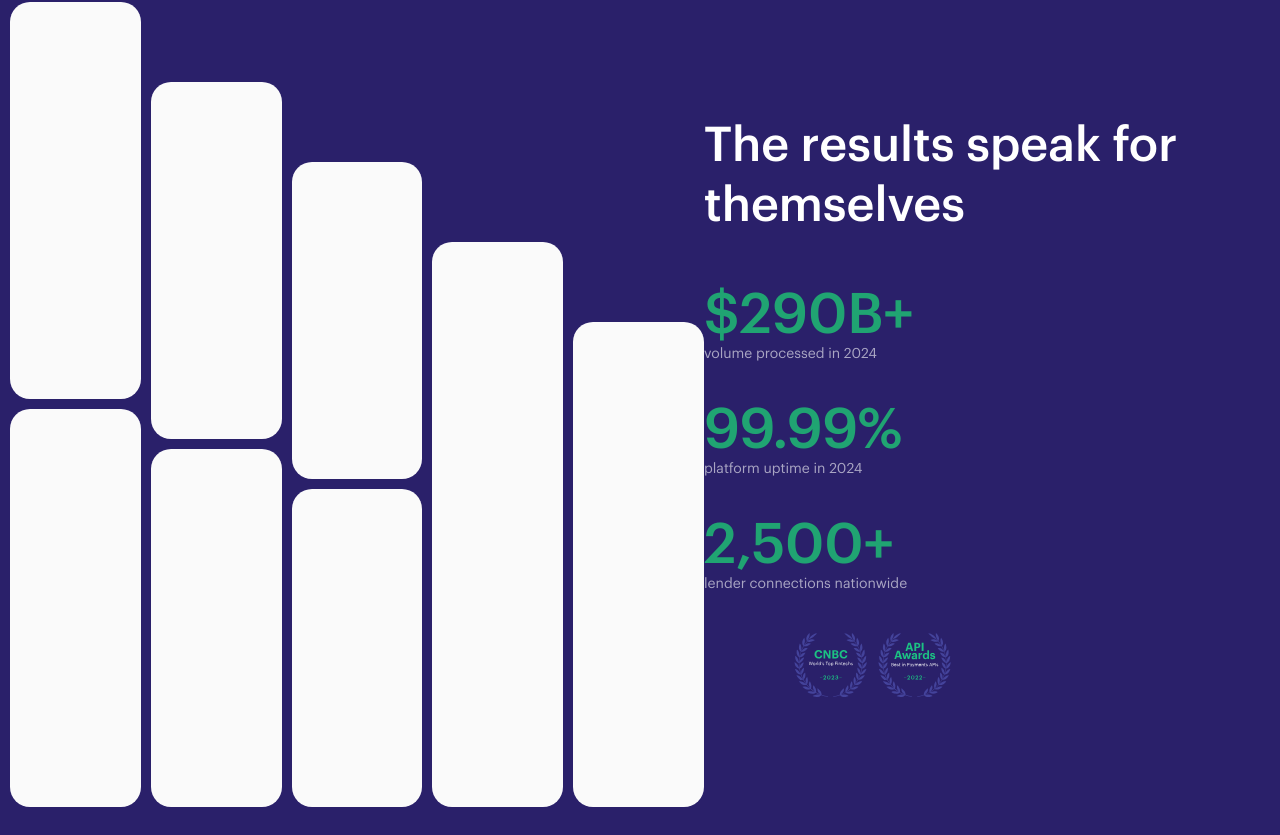
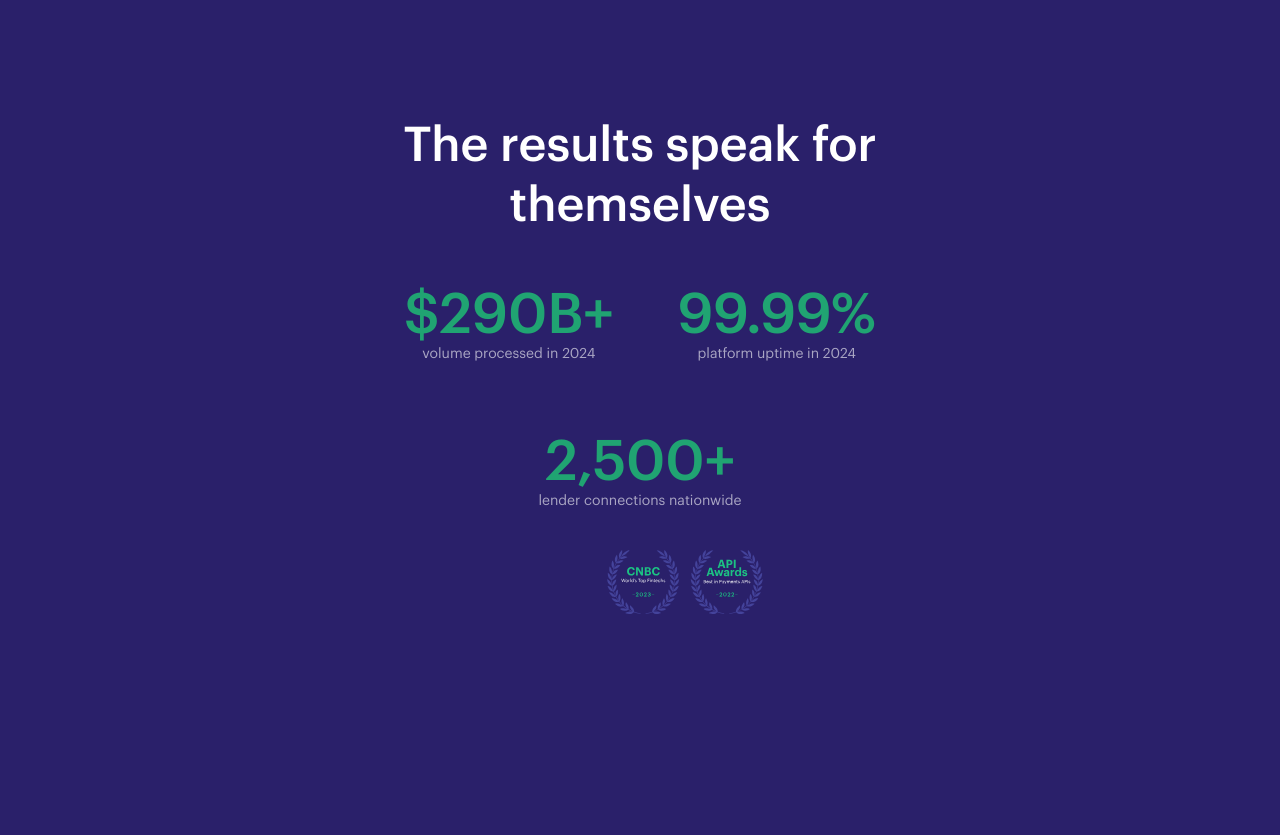
Before and after one commit to MONOKRONE/epic-landing, a Next.js app: page / in a window 1280 px wide. Shown: the part 6905-7740 px from the top of the page. Built offline with nearby package versions, Linux system fonts and the light colour scheme.

Commit message:
feat: centered stats, staircase column grid with offset paddingTop

```diff
--- a/components/PartnerGrid.tsx
+++ b/components/PartnerGrid.tsx
@@ -56,55 +56,14 @@ export default function PartnerGrid() {
 
   return (
     <section style={{ zIndex: 52, position: "relative" }}>
-      {/* PART 1: Stats + Grid preview */}
-      <div style={{ background: "#2A206A", position: "relative", overflow: "hidden" }} className="py-16 lg:py-[120px]">
-
-        {/* Grid cells as staircase background on the left */}
-        <div className="hidden lg:block" style={{
-          position: "absolute",
-          top: 0,
-          left: 0,
-          width: "55%",
-          height: "100%",
-          display: "grid",
-          gridTemplateColumns: "repeat(5, 1fr)",
-          gap: 10,
-          padding: 10,
-          paddingRight: 0,
-        }}>
-          {/* Column 1: offset 0 */}
-          <div style={{ display: "flex", flexDirection: "column", gap: 10, paddingTop: 0 }}>
-            <div style={{ background: "#FAFAFA", borderRadius: 20, flex: 1, minHeight: 300 }} />
-            <div style={{ background: "#FAFAFA", borderRadius: 20, flex: 1, minHeight: 300 }} />
-          </div>
-          {/* Column 2: offset 80px */}
-          <div style={{ display: "flex", flexDirection: "column", gap: 10, paddingTop: 80 }}>
-            <div style={{ background: "#FAFAFA", borderRadius: 20, flex: 1, minHeight: 300 }} />
-            <div style={{ background: "#FAFAFA", borderRadius: 20, flex: 1, minHeight: 300 }} />
-          </div>
-          {/* Column 3: offset 160px */}
-          <div style={{ display: "flex", flexDirection: "column", gap: 10, paddingTop: 160 }}>
-            <div style={{ background: "#FAFAFA", borderRadius: 20, flex: 1, minHeight: 300 }} />
-            <div style={{ background: "#FAFAFA", borderRadius: 20, flex: 1, minHeight: 300 }} />
-          </div>
-          {/* Column 4: offset 240px */}
-          <div style={{ display: "flex", flexDirection: "column", gap: 10, paddingTop: 240 }}>
-            <div style={{ background: "#FAFAFA", borderRadius: 20, flex: 1, minHeight: 300 }} />
-          </div>
-          {/* Column 5: offset 320px */}
-          <div style={{ display: "flex", flexDirection: "column", gap: 10, paddingTop: 320 }}>
-            <div style={{ background: "#FAFAFA", borderRadius: 20, flex: 1, minHeight: 300 }} />
-          </div>
-        </div>
-
-        {/* Stats content — positioned on the right, on top of grid */}
-        <div style={{ position: "relative", zIndex: 2, maxWidth: 1400, margin: "0 auto" }} className="px-4 lg:px-10">
-          <div className="lg:ml-auto lg:w-1/2 lg:pl-16">
+      {/* PART 1: Stats — centered, no cards */}
+      <div style={{ background: "#2A206A", position: "relative" }} className="py-16 lg:py-[120px]">
+        <div style={{ maxWidth: 800, margin: "0 auto", textAlign: "center" }} className="px-4 lg:px-10">
           <h2 className="text-3xl sm:text-4xl lg:text-5xl font-bold text-white leading-tight mb-8 lg:mb-12">
             The results speak for themselves
           </h2>
 
-            <div style={{ display: "flex", flexDirection: "column", gap: 32 }}>
+          <div style={{ display: "flex", justifyContent: "center", gap: 64, flexWrap: "wrap" }}>
             <div>
               <p className="text-3xl sm:text-4xl lg:text-[56px] font-black" style={{ color: "#20A472" }}>$290B+</p>
               <p style={{ fontSize: 14, color: "rgba(255,255,255,0.6)" }}>volume processed in 2024</p>
@@ -120,8 +79,7 @@ export default function PartnerGrid() {
           </div>
 
           <div style={{ marginTop: 40 }}>
-              <img src="/svg/static_img_Awards_Updated-logo.svg" alt="Awards" style={{ height: 64, opacity: 1.0 }} />
-            </div>
+            <img src="/svg/static_img_Awards_Updated-logo.svg" alt="Awards" style={{ height: 64, opacity: 1.0, margin: "0 auto" }} />
           </div>
         </div>
       </div>
@@ -136,7 +94,7 @@ export default function PartnerGrid() {
             perspectiveOrigin: "50% 20%",
           }}
         >
-          {/* Single CSS Grid — continuous gap lines */}
+          {/* Column-based staircase grid */}
           <div
             ref={gridRef}
             style={{
@@ -147,68 +105,51 @@ export default function PartnerGrid() {
               transformStyle: "preserve-3d" as React.CSSProperties["transformStyle"],
               transformOrigin: "50% 50%",
               willChange: "transform",
-              display: "grid",
-              gridTemplateColumns: "repeat(5, 1fr)",
-              gridAutoRows: 550,
+              display: "flex",
               gap: 10,
               padding: 10,
+              alignItems: "flex-start",
               background: "#2A206A",
             }}
           >
-            {/* Row 1 */}
-            <GC />
-            <GC label="CHASE" />
-            <GC />
-            <GC />
-            <GC label="ALLY FINANCIAL" />
-            {/* Row 2 */}
-            <GC label="WELLS FARGO" />
-            <GC />
-            <GC label="BANK OF AMERICA" />
-            <GC />
-            <GC />
-            {/* Row 3 */}
-            <GC />
-            <GC />
-            <GC label="CAPITAL ONE" />
-            <GC />
-            <GC label="TRUIST" />
-            {/* Row 4 */}
-            <GC label="US BANK" />
-            <GC />
-            <GC />
-            <GC label="TD BANK" />
-            <GC />
-            {/* Row 5 */}
-            <GC label="CITIZENS" />
-            <GC />
-            <GC label="PNC" />
-            <GC />
-            <GC label="NAVY FEDERAL" />
-            {/* Row 6 */}
-            <GC />
-            <GC label="FIFTH THIRD" />
-            <GC />
-            <GC />
-            <GC />
-            {/* Row 7 — phantom */}
-            <GC />
-            <GC />
-            <GC />
-            <GC />
-            <GC />
-            {/* Row 8 — phantom */}
-            <GC />
-            <GC />
-            <GC />
-            <GC />
-            <GC />
-            {/* Row 9 — phantom */}
-            <GC />
-            <GC />
-            <GC />
-            <GC />
-            <GC />
+            {[
+              { offset: 0, labels: ["CHASE", "", "", "", "", "", "", "", ""] },
+              { offset: 80, labels: ["", "ALLY FINANCIAL", "", "", "", "", "", "", ""] },
+              { offset: 160, labels: ["WELLS FARGO", "", "CAPITAL ONE", "", "", "", "", "", ""] },
+              { offset: 240, labels: ["", "", "", "TRUIST", "", "", "", "", ""] },
+              { offset: 320, labels: ["", "US BANK", "", "", "TD BANK", "", "", "", ""] },
+            ].map((col, ci) => (
+              <div key={ci} style={{ flex: 1, display: "flex", flexDirection: "column", gap: 10, paddingTop: col.offset }}>
+                {col.labels.map((label, ri) => (
+                  <div
+                    key={ri}
+                    style={{
+                      background: "#FAFAFA",
+                      borderRadius: 20,
+                      height: 550,
+                      display: "flex",
+                      alignItems: "center",
+                      justifyContent: "center",
+                    }}
+                  >
+                    {label && (
+                      <span
+                        style={{
+                          color: "#C4C0D4",
+                          fontSize: 13,
+                          fontWeight: 500,
+                          letterSpacing: 1.5,
+                          textAlign: "center",
+                          textTransform: "uppercase" as const,
+                        }}
+                      >
+                        {label}
+                      </span>
+                    )}
+                  </div>
+                ))}
+              </div>
+            ))}
           </div>
 
           {/* White overlay */}
```
Lines whose indentation alone changed are shown as unchanged.
